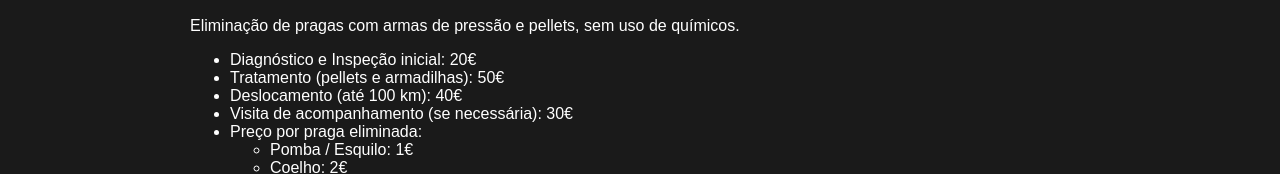
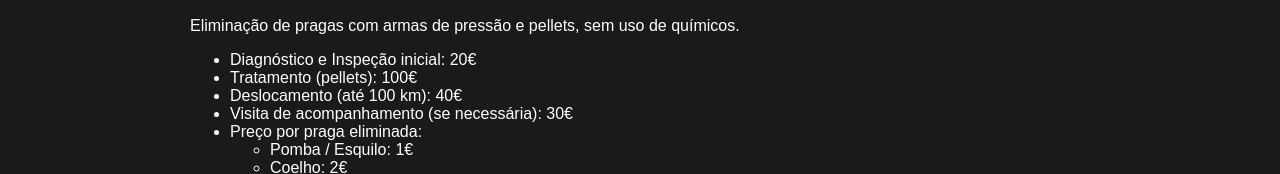
Before and after one commit to Samurai-pestcontrol/Samurai-Pest-Control, a plain HTML site: page index.html in a window 1280 px wide. Shown: the part 253-427 px from the top of the page. Drawn offline with Linux system fonts and the light colour scheme.

Commit message:
Update index.html

```diff
--- a/index.html
+++ b/index.html
@@ -54,7 +54,7 @@
             <p>Eliminação de pragas com armas de pressão e pellets, sem uso de químicos.</p>
             <ul>
                 <li>Diagnóstico e Inspeção inicial: 20€</li>
-                <li>Tratamento (pellets e armadilhas): 50€</li>
+                <li>Tratamento (pellets): 100€</li>
                 <li>Deslocamento (até 100 km): 40€</li>
                 <li>Visita de acompanhamento (se necessária): 30€</li>
                 <li>Preço por praga eliminada:
```
